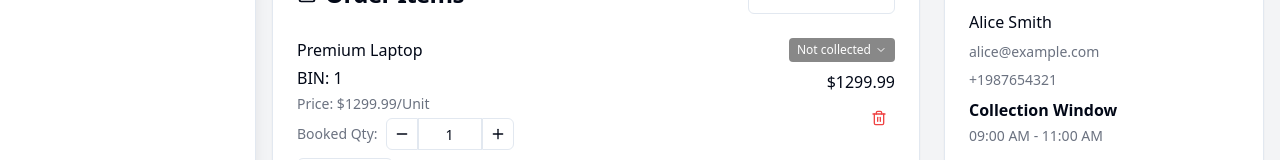
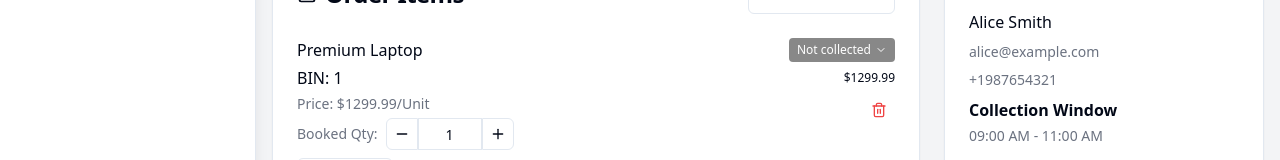
Before and after one commit to alex-chesakov/soft-admin-nest, a React (Vite) app: page /orders/1 in a window 1280 px wide. Shown: the part 587-747 px from the top of the page. Built offline with nearby package versions, Linux system fonts and the light colour scheme.

Commit message:
Update Order Summary Price Display
Moved the crossed-out product summary price above the adjusted price and reduced its font size by 2.
[skip gpt_engineer]

```diff
--- a/src/components/orders/OrderItem.tsx
+++ b/src/components/orders/OrderItem.tsx
@@ -123,8 +123,8 @@ export const OrderItemComponent = ({
           onStatusChange={(newStatus, adjustedQty) => onStatusChange(item.id, newStatus, adjustedQty)}
           statuses={itemStatuses}
         />
-        <div className="flex items-center justify-end gap-2">
-          <span className={`font-medium ${adjustedTotal ? 'line-through text-gray-400' : ''}`}>
+        <div className="flex flex-col items-end gap-1">
+          <span className={`text-xs font-medium ${adjustedTotal ? 'line-through text-gray-400' : ''}`}>
             ${originalTotal.toFixed(2)}
           </span>
           {adjustedTotal && (
```
